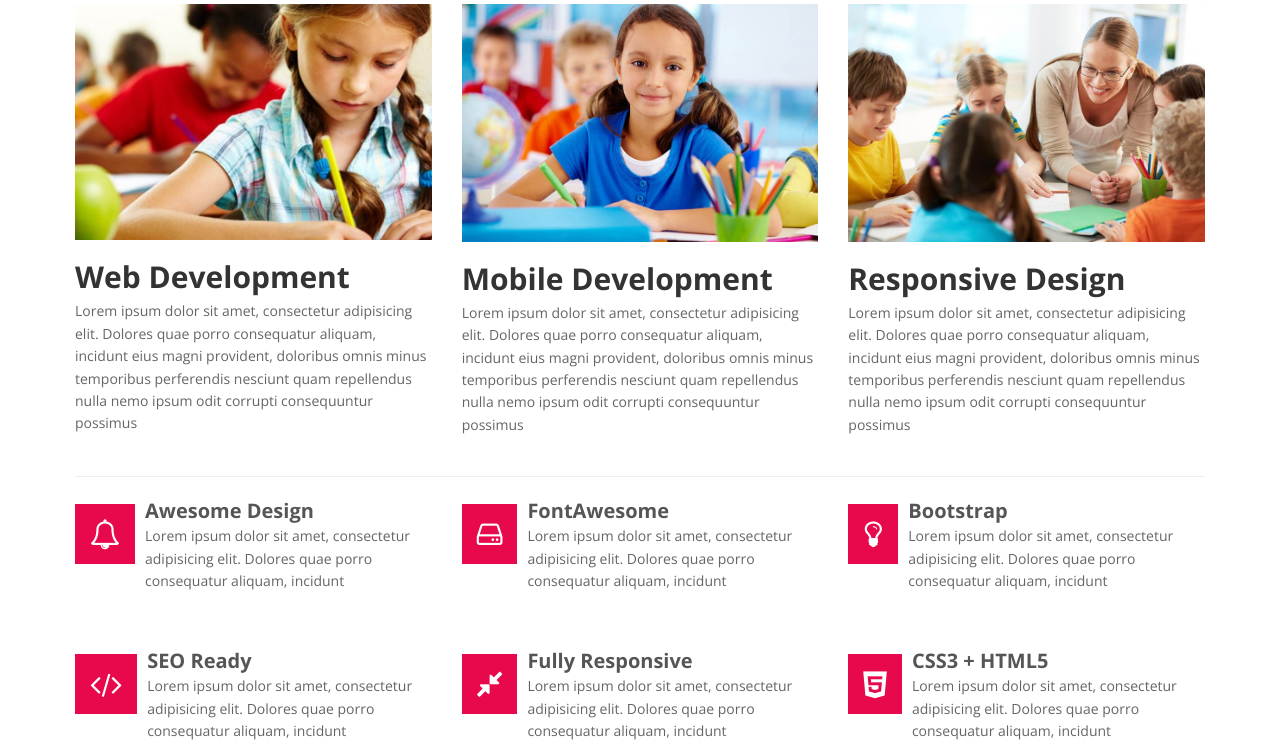
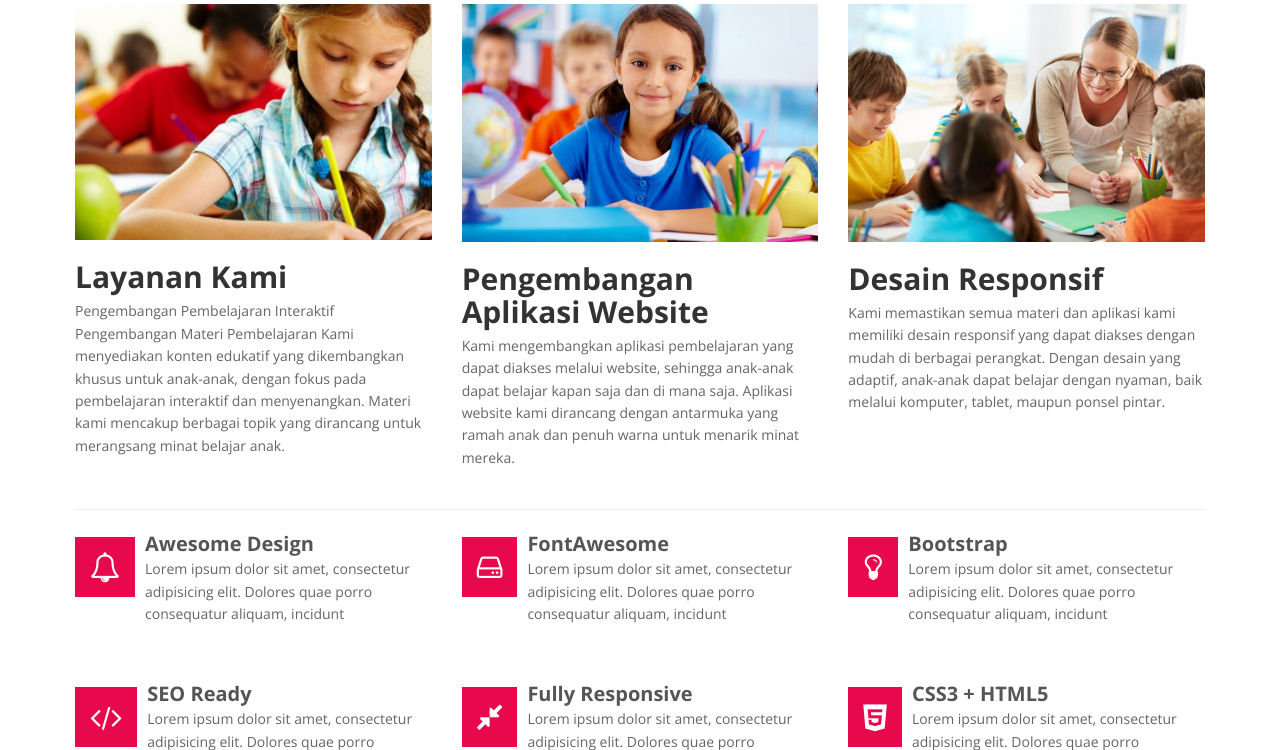
Before and after one commit to NatanaelWT/brainybuddies, a PHP site: page /user/services in a window 1280 px wide. Shown: the part 222-972 px from the top of the page. Run offline with PHP 8.4, Linux system fonts and the light colour scheme; some libraries are stand-ins or nearby versions.

Commit message:
menganti isi service

```diff
--- a/views/user/services.php
+++ b/views/user/services.php
@@ -24,18 +24,18 @@ include "views/user/partials/head.php";
                 <div class="row service-v1 margin-bottom-40">
                     <div class="col-md-4 md-margin-bottom-40">
                         <img class="img-responsive" src="src/img/service1.jpg" alt="">
-                        <h2>Web Development</h2>
-                        <p>Lorem ipsum dolor sit amet, consectetur adipisicing elit. Dolores quae porro consequatur aliquam, incidunt eius magni provident, doloribus omnis minus temporibus perferendis nesciunt quam repellendus nulla nemo ipsum odit corrupti consequuntur possimus</p>
+                        <h2>Layanan Kami</h2>
+                        <p>Pengembangan Pembelajaran Interaktif Pengembangan Materi Pembelajaran Kami menyediakan konten edukatif yang dikembangkan khusus untuk anak-anak, dengan fokus pada pembelajaran interaktif dan menyenangkan. Materi kami mencakup berbagai topik yang dirancang untuk merangsang minat belajar anak.</p>
                     </div>
                     <div class="col-md-4">
                         <img class="img-responsive" src="src/img/service2.jpg" alt="">
-                        <h2>Mobile Development</h2>
-                        <p>Lorem ipsum dolor sit amet, consectetur adipisicing elit. Dolores quae porro consequatur aliquam, incidunt eius magni provident, doloribus omnis minus temporibus perferendis nesciunt quam repellendus nulla nemo ipsum odit corrupti consequuntur possimus</p>
+                        <h2>Pengembangan Aplikasi Website</h2>
+                        <p>Kami mengembangkan aplikasi pembelajaran yang dapat diakses melalui website, sehingga anak-anak dapat belajar kapan saja dan di mana saja. Aplikasi website kami dirancang dengan antarmuka yang ramah anak dan penuh warna untuk menarik minat mereka.</p>
                     </div>
                     <div class="col-md-4 md-margin-bottom-40">
                         <img class="img-responsive" src="src/img/service3.jpg" alt="">
-                        <h2>Responsive Design</h2>
-                        <p>Lorem ipsum dolor sit amet, consectetur adipisicing elit. Dolores quae porro consequatur aliquam, incidunt eius magni provident, doloribus omnis minus temporibus perferendis nesciunt quam repellendus nulla nemo ipsum odit corrupti consequuntur possimus</p>
+                        <h2>Desain Responsif</h2>
+                        <p>Kami memastikan semua materi dan aplikasi kami memiliki desain responsif yang dapat diakses dengan mudah di berbagai perangkat. Dengan desain yang adaptif, anak-anak dapat belajar dengan nyaman, baik melalui komputer, tablet, maupun ponsel pintar.</p>
                     </div>
                 </div>
                 <!-- End Service Blcoks -->
```
